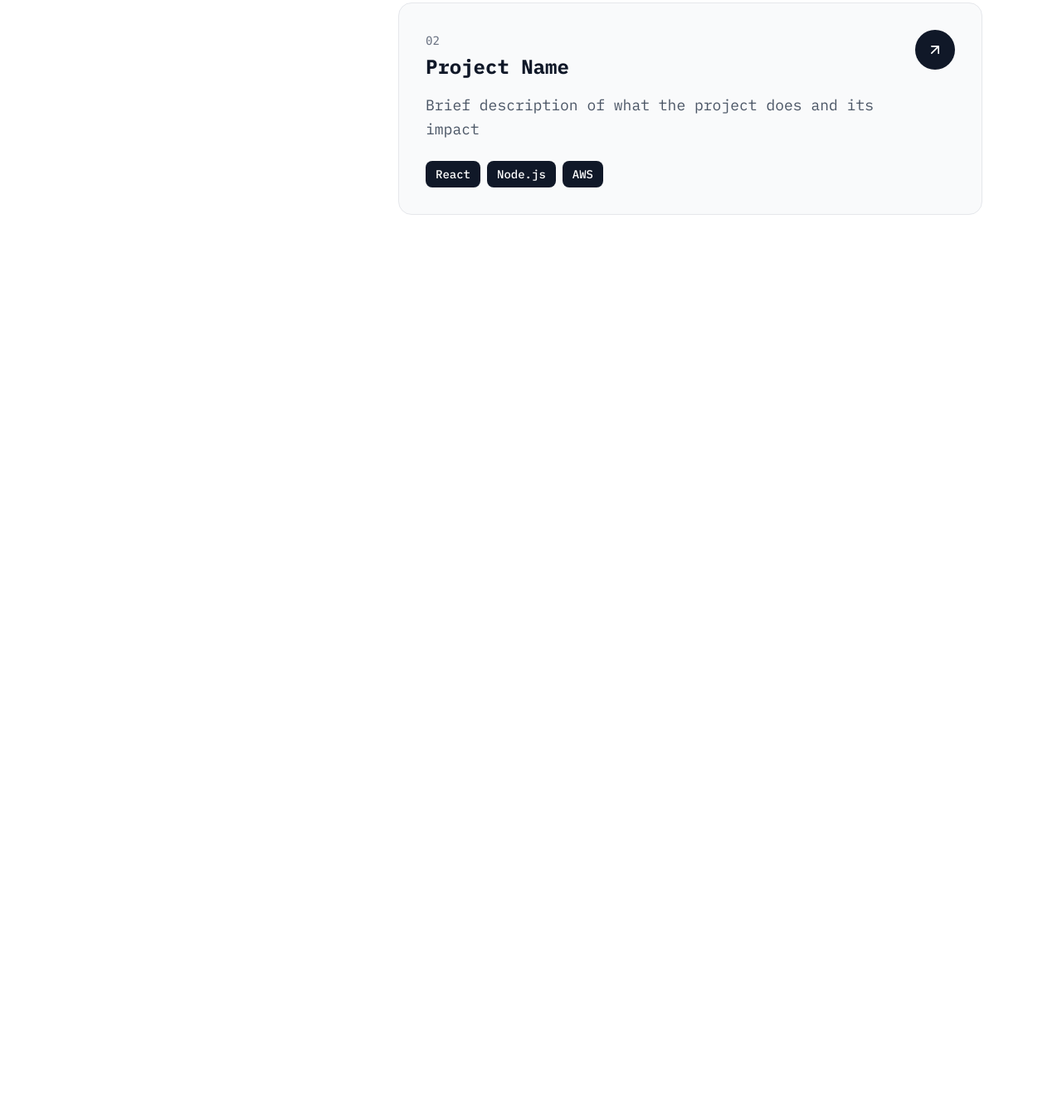
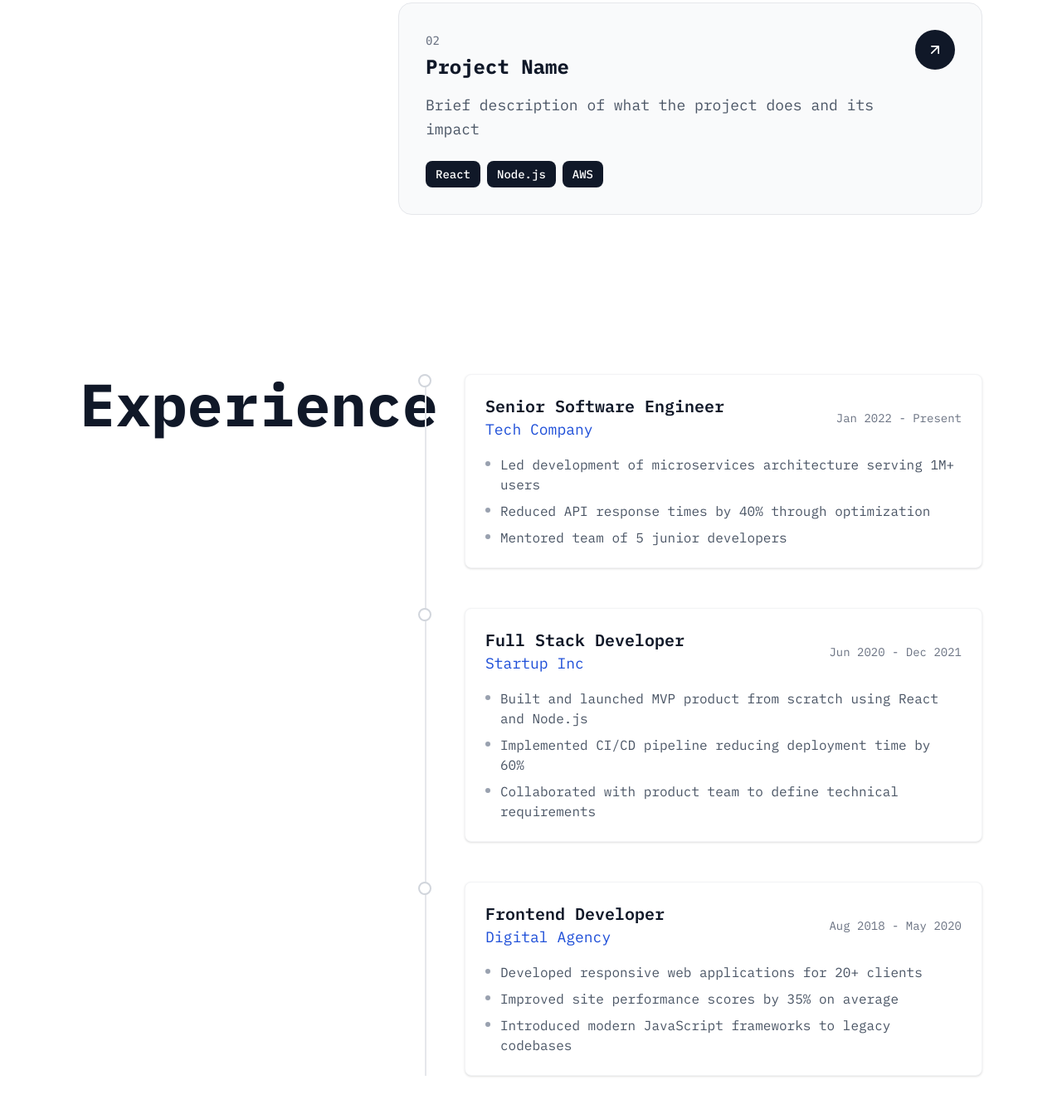
Before and after one commit to RyanFitzgerald/devportfolio, an Astro site: page / in a window 1280 px wide. Shown: the part 1856-3193 px from the top of the page at 83% size. Before the commit the page ends 2211 px from the top, so only its background shows below. Built offline with nearby package versions, Linux system fonts and the light colour scheme; Astro itself is replaced by a stand-in of ours.

Commit message:
Add experience section to config and integrate Experience component in index page for enhanced user profile display

```diff
--- /dev/null
+++ b/src/components/Experience.astro
@@ -0,0 +1,65 @@
+---
+import { siteConfig } from "../config";
+const hasExperience = siteConfig.experience && siteConfig.experience.length > 0;
+---
+
+{
+  hasExperience && (
+    <section class="p-16 md:p-24">
+      <div>
+        <div class="grid grid-cols-1 lg:grid-cols-12 gap-8 lg:gap-16 items-start">
+          <div class="lg:col-span-4">
+            <h2 class="text-5xl lg:text-7xl font-bold text-gray-900">
+              Experience
+            </h2>
+          </div>
+
+          <div class="lg:col-span-8">
+            <div class="relative">
+              <div class="absolute left-8 top-0 bottom-0 w-0.5 bg-gray-200" />
+
+              {siteConfig.experience.map((exp) => (
+                <div class="relative flex items-start mb-12 last:mb-0 group">
+                  <div
+                    class="absolute left-8 w-4 h-4 bg-white border-2 border-gray-300 rounded-full -translate-x-1/2 group-hover:border-[var(--accent-color)] transition-colors duration-300"
+                    style={`--accent-color: ${siteConfig.accentColor}`}
+                  />
+
+                  <div class="ml-20 flex-1">
+                    <div class="bg-white rounded-lg shadow-sm border border-gray-100 p-6 hover:shadow-md transition-shadow duration-300">
+                      <div class="flex flex-col sm:flex-row sm:items-center sm:justify-between mb-4">
+                        <div>
+                          <h3 class="text-xl font-semibold text-gray-900">
+                            {exp.title}
+                          </h3>
+                          <p
+                            class="text-lg"
+                            style={`color: ${siteConfig.accentColor}`}
+                          >
+                            {exp.company}
+                          </p>
+                        </div>
+                        <span class="text-sm text-gray-500 mt-2 sm:mt-0">
+                          {exp.dateRange}
+                        </span>
+                      </div>
+
+                      <ul class="space-y-2">
+                        {exp.bullets.map((bullet) => (
+                          <li class="flex items-start">
+                            <span class="inline-block w-1.5 h-1.5 rounded-full bg-gray-400 mt-2 mr-3 flex-shrink-0" />
+                            <span class="text-gray-600">{bullet}</span>
+                          </li>
+                        ))}
+                      </ul>
+                    </div>
+                  </div>
+                </div>
+              ))}
+            </div>
+          </div>
+        </div>
+      </div>
+    </section>
+  )
+}
--- a/src/config.ts
+++ b/src/config.ts
@@ -26,4 +26,36 @@ export const siteConfig = {
       skills: ["React", "Node.js", "AWS"],
     },
   ],
+  experience: [
+    {
+      company: "Tech Company",
+      title: "Senior Software Engineer",
+      dateRange: "Jan 2022 - Present",
+      bullets: [
+        "Led development of microservices architecture serving 1M+ users",
+        "Reduced API response times by 40% through optimization",
+        "Mentored team of 5 junior developers",
+      ],
+    },
+    {
+      company: "Startup Inc",
+      title: "Full Stack Developer",
+      dateRange: "Jun 2020 - Dec 2021",
+      bullets: [
+        "Built and launched MVP product from scratch using React and Node.js",
+        "Implemented CI/CD pipeline reducing deployment time by 60%",
+        "Collaborated with product team to define technical requirements",
+      ],
+    },
+    {
+      company: "Digital Agency",
+      title: "Frontend Developer",
+      dateRange: "Aug 2018 - May 2020",
+      bullets: [
+        "Developed responsive web applications for 20+ clients",
+        "Improved site performance scores by 35% on average",
+        "Introduced modern JavaScript frameworks to legacy codebases",
+      ],
+    },
+  ],
 };
--- a/src/pages/index.astro
+++ b/src/pages/index.astro
@@ -2,6 +2,7 @@
 import Hero from "../components/Hero.astro";
 import About from "../components/About.astro";
 import Projects from "../components/Projects.astro";
+import Experience from "../components/Experience.astro";
 import { siteConfig } from "../config";
 import "../styles/global.css";
 ---
@@ -26,6 +27,7 @@ import "../styles/global.css";
       <Hero />
       <About />
       <Projects />
+      <Experience />
     </section>
   </body>
 </html>
```
